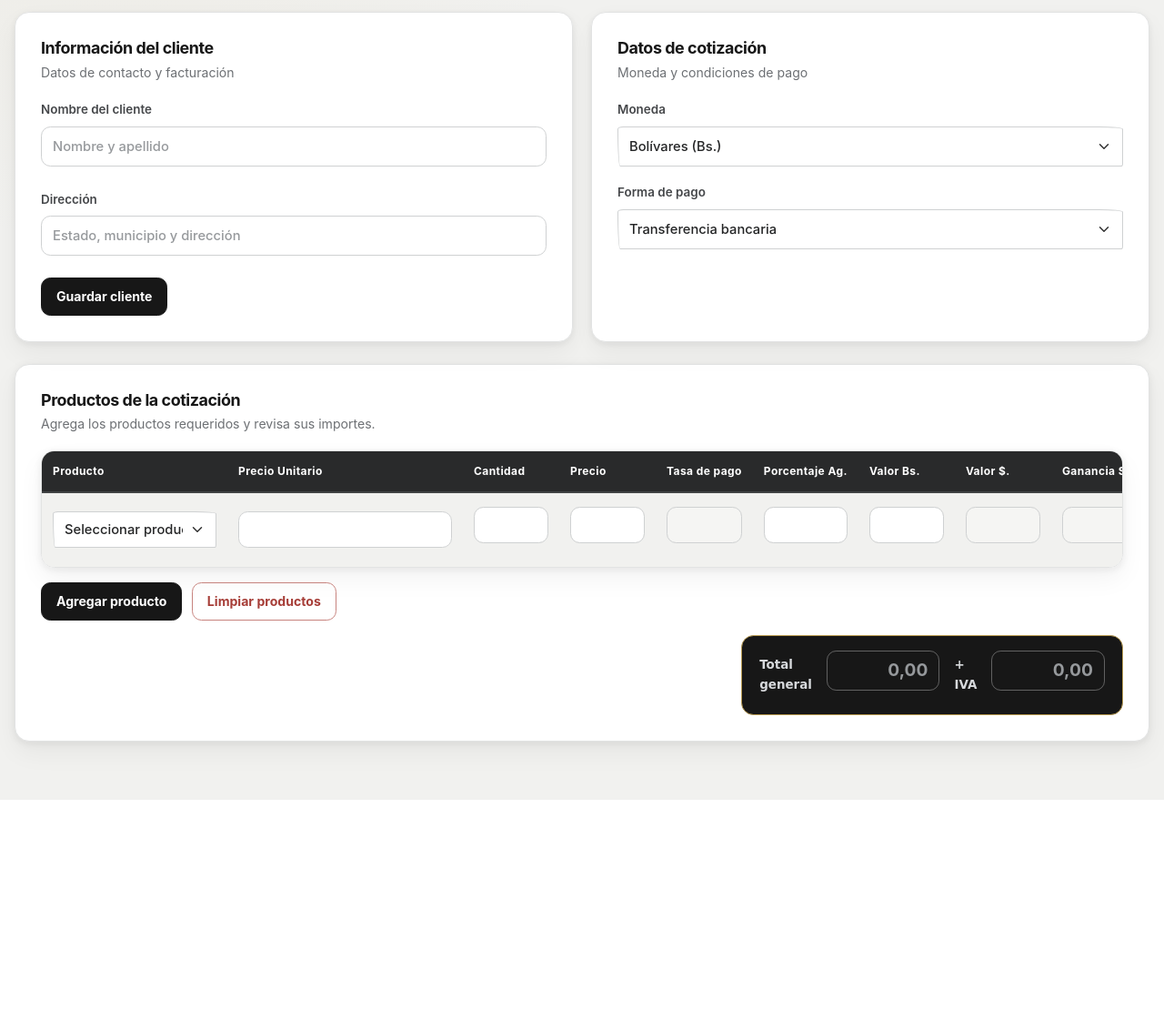
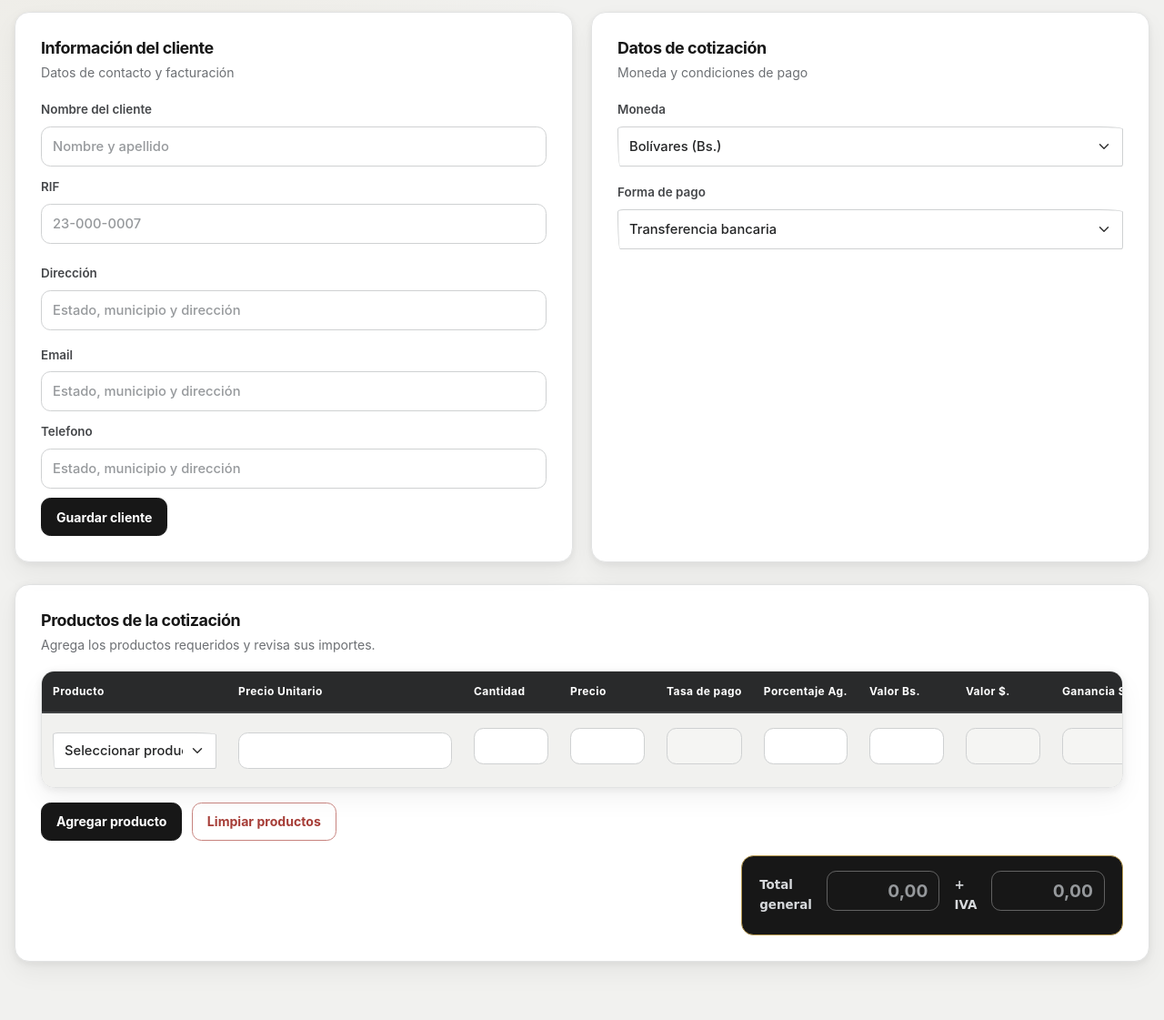
Before and after one commit to oliveroManU/Sistema-de-cotizaci-n, a Flask app: page / in a window 1280 px wide. Shown: the part 257-1378 px from the top of the page at 91% size. Before the commit the page ends 1136 px from the top, so only its background shows below. Run offline with Flask 3, Linux system fonts and the light colour scheme; data comes from the database, SQL or seed files in the repository; both versions use the stored data as it was after the commit; data that the repository does not hold is empty; some libraries are stand-ins or nearby versions; some web fonts are replaced.

Commit message:
add clientes form

```diff
--- a/app/blueprints/main/routes.py
+++ b/app/blueprints/main/routes.py
@@ -475,8 +475,11 @@ def eliminar_producto1(productos_id):
 @app.route('/cliente/guardar', methods=['POST'])
 @login_required
 def guardar_cliente():
-    nombre    = request.form.get('NAME_CLIENT', '').strip()
+    nombre    = request.form.get('nombre-cliente', '').strip()
+    rif = request.form.get('RIF', '').strip()
     direccion = request.form.get('direccion-cliente', '').strip()
+    email = request.form.get('email', '').strip()
+    telefono = request.form.get('telefono', '').strip()
 
     if not nombre:
         flash('El nombre del cliente es obligatorio.', 'no')
@@ -485,8 +488,8 @@ def guardar_cliente():
     conn = connect_db()
     try:
         conn.execute(
-            'INSERT INTO clientes (NAME_CLIENT, DELIVERY_LOCATION) VALUES (?, ?)',
-            (nombre, direccion)
+            'INSERT INTO clientes (nombre, RIF, direccion, email, telefono) VALUES (?, ?, ?, ?, ?)',
+            (nombre, rif, direccion, email, telefono )
         )
         conn.commit()
         flash('Cliente guardado exitosamente.', 'si')
--- a/app/static/js/Funciones.js
+++ b/app/static/js/Funciones.js
@@ -159,7 +159,9 @@ function calcularTotalGeneral() {
 
 }
 
-
+function pasarvalores() {
+    document.getElementById('nombre-cliente-c') = document.getElementById('nombre-cliente')
+}
 // ===============================
 // BANCO CENTRAL DE VENEZUELA
 // ===============================
--- a/app/templates/index.html
+++ b/app/templates/index.html
@@ -25,18 +25,45 @@
         <p>Datos de contacto y facturación</p>
     </div>
 
+<!-- Registro de cliente -->
+
     <form action="{{ url_for('guardar_cliente') }}" method="POST">
 
-        <div class="app-form-grid">
+        <div class="">
 
-            <div class="app-form-field app-form-field--full">
+
+
+             <div class="app-form-field app-form-field--full">
                 <label class="form-label" for="nombre-cliente">Nombre del cliente</label>
-                <input id="nombre-cliente" name="NAME_CLIENT" class="form-control" placeholder="Nombre y apellido" type="text" required>
+                <input id="nombre-cliente" name="nombre-cliente" class="form-control" placeholder="Nombre y apellido"
+                type="text" oninput="pasarvalores()" required>
+            </div>
+
+            <div class="row contenedor-inputs">
+
+            <div class="">
+                <label class="form-label" for="direccion-cliente">RIF</label>
+                <input id="RIF" name="RIF" class="form-control" placeholder="23-000-0007"
+                type="text">
+            </div>
+
+            <div class="">
+                <label class="form-label" for="direccion-cliente">Dirección</label>
+                <input id="direccion-cliente" name="direccion-cliente" class="form-control" placeholder="Estado, municipio y dirección" type="text">
+            </div>
+
             </div>
 
             <div class="app-form-field app-form-field--full">
-                <label class="form-label" for="direccion-cliente">Dirección</label>
-                <input id="direccion-cliente" name="DELIVERY_LOCATION" class="form-control" placeholder="Estado, municipio y dirección" type="text">
+                <label class="form-label" for="direccion-cliente">Email</label>
+                <input id="email" name="email" class="form-control" placeholder="Estado, municipio y dirección" type="text">
+            </div>
+
+            <div class="app-form-field app-form-field--full">
+                <label class="form-label" for="direccion-cliente">Telefono</label>
+                <input id="telefono" name="telefono" class="form-control" placeholder="Estado, municipio y dirección" type="text">
+            </div>
+
             </div>
 
             <div class="app-form-field app-form-field--full">
@@ -94,6 +121,8 @@
 
     <!-- Div de la tabla de cotizacion -->
 
+    <form action="{{ url_for('guardar_cliente') }}">
+
     <div class="table-responsive">
 
         <table class="table align-middle" id="tabla-productos">
@@ -127,6 +156,8 @@
                             {% endfor %}
                         </select>
                     </th>
+
+                    <input type="hidden" class="nombre-cliente-c" >
 
                     <td><input type="text" class="precioporunidad" name="precioporunidad" id="precioporunidad"
                     value="{{productos['precioporunidad']}}" required oninput="multiplicacion(this)"></td>
@@ -186,6 +217,10 @@
         <input type="text" id="monto-iva-bn" readonly placeholder="0,00" class="form-control">
     </div>
 </section>
+
+
+
+    </form>
 
 <!--
 
```
Also changed, not shown: instance/Velazcress.db.
